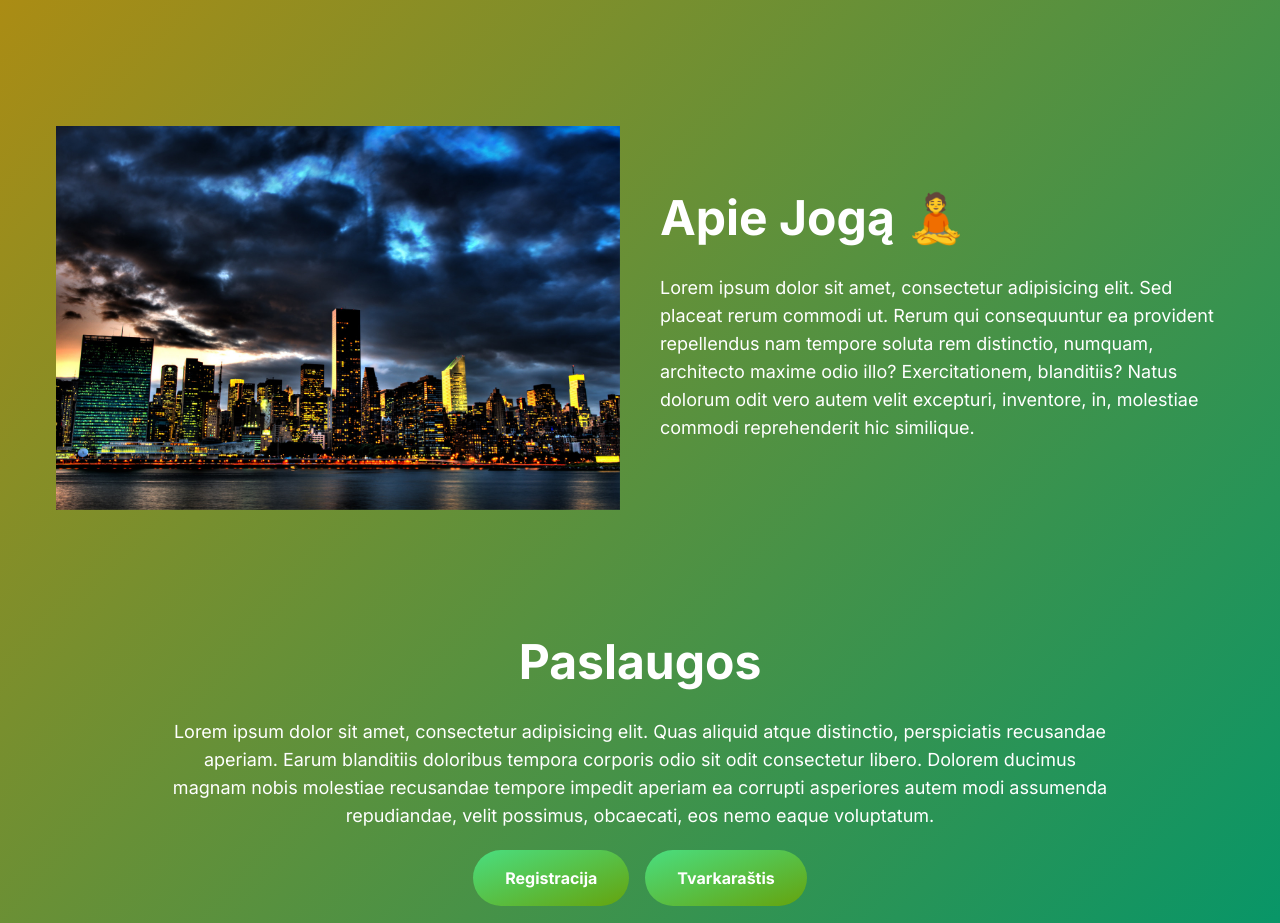
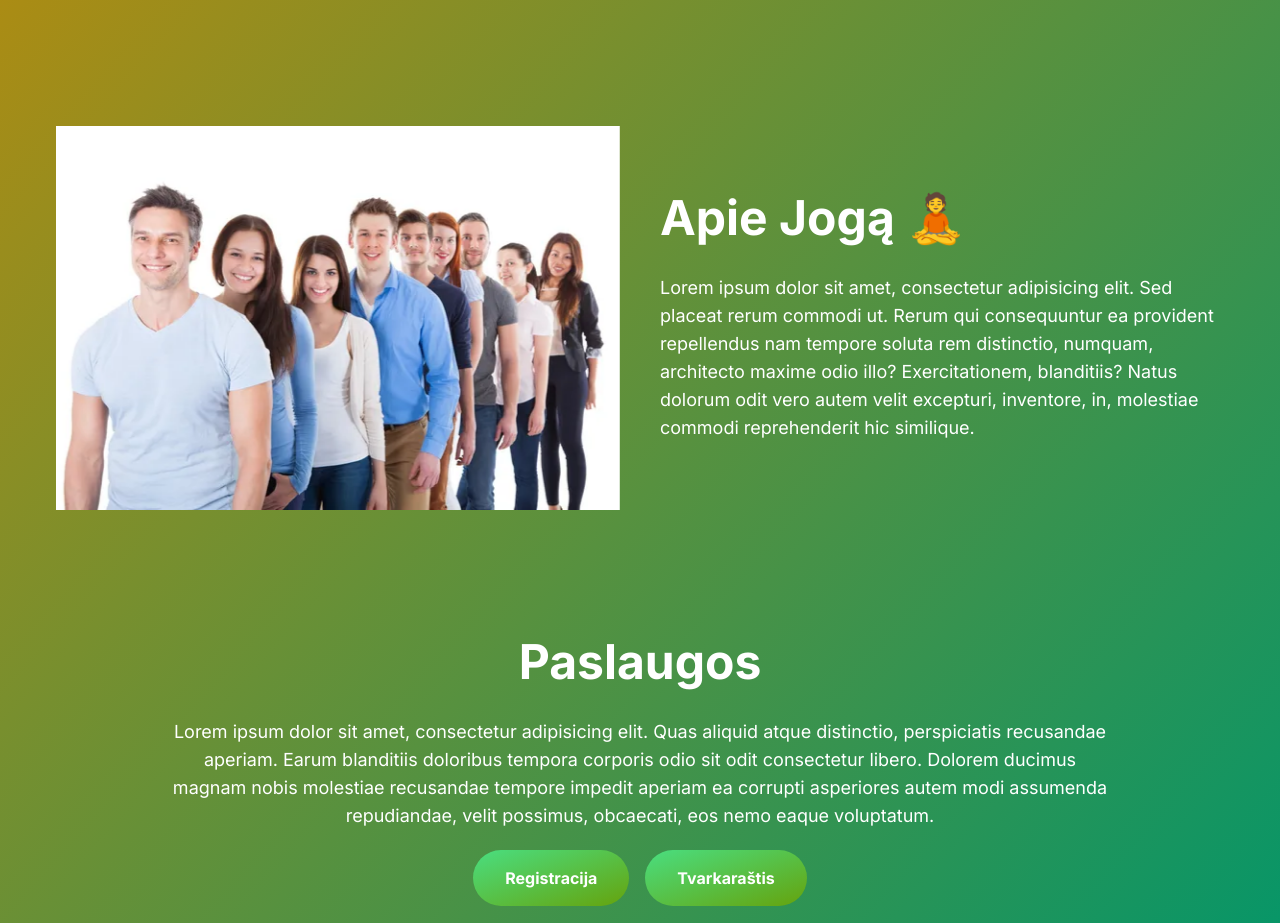
Before and after one commit to aldask/yogi-frogi, a Next.js app: page / in a window 1280 px wide. Shown: the part 1250-2173 px from the top of the page. Built offline with nearby package versions, Linux system fonts and the light colour scheme.

Commit message:
Photo carousel done

```diff
--- a/Components/AboutMe/AboutMeContent.tsx
+++ b/Components/AboutMe/AboutMeContent.tsx
@@ -26,11 +26,7 @@ const AboutMeContent: React.FC = () => {
       </div>
       <div className="w-full md:w-1/2 h-full">
         <div className="imageWrapper relative rounded-lg h-96">
-          <PhotoCarousel
-            images={images}
-            slideInterval={2000}
-            animationDuration={1000}
-          />
+          <PhotoCarousel images={images} slideInterval={2000} />
         </div>
       </div>
     </>
--- a/Components/AboutYoga/AboutYogaContent.tsx
+++ b/Components/AboutYoga/AboutYogaContent.tsx
@@ -11,11 +11,7 @@ const AboutYogaContent: React.FC = () => {
     <>
       <div className="w-full md:w-1/2 h-full">
         <div className="imageWrapper relative rounded-lg h-96">
-          <PhotoCarousel
-            images={images}
-            slideInterval={7000}
-            animationDuration={1000}
-          />
+          <PhotoCarousel images={images} slideInterval={3500} />
         </div>
       </div>
       <div className="w-full md:w-1/2 text-center md:text-left">
--- a/Components/Hero/index.tsx
+++ b/Components/Hero/index.tsx
@@ -47,7 +47,6 @@ const Main = () => {
       <PhotoCarousel
         images={images}
         slideInterval={7000}
-        animationDuration={1000}
         effect="grayscale blur-sm"
       >
         <Header isVisible={isVisible} />
--- a/Components/PhotoCarousel/index.tsx
+++ b/Components/PhotoCarousel/index.tsx
@@ -6,7 +6,6 @@ interface PhotoCarouselProps {
   images: { src: string; alt: string }[];
   slideInterval: number;
   effect?: string;
-  animationDuration: number;
 }
 
 const PhotoCarousel: React.FC<PhotoCarouselProps> = ({
@@ -14,7 +13,6 @@ const PhotoCarousel: React.FC<PhotoCarouselProps> = ({
   children,
   slideInterval,
   effect,
-  animationDuration,
 }) => {
   const [currentSlide, setCurrentSlide] = useState(0);
 
@@ -42,12 +40,9 @@ const PhotoCarousel: React.FC<PhotoCarouselProps> = ({
           objectFit="cover"
           height={0}
           unoptimized={true}
-          className={`relative w-full h-full duration-${animationDuration} ${
+          className={`relative w-full h-full duration-1000 ${
             index === currentSlide ? `opacity-100 ${effect}` : "opacity-0"
           }`}
-          // className={`relative w-full h-full duration-${animationDuration} ${
-          //   index === currentSlide ? `opacity-100 ${effect}` : "opacity-0"
-          // }`}
         />
       ))}
       {children}
```
Also changed, not shown: public/Images/Logo/logo.png.
